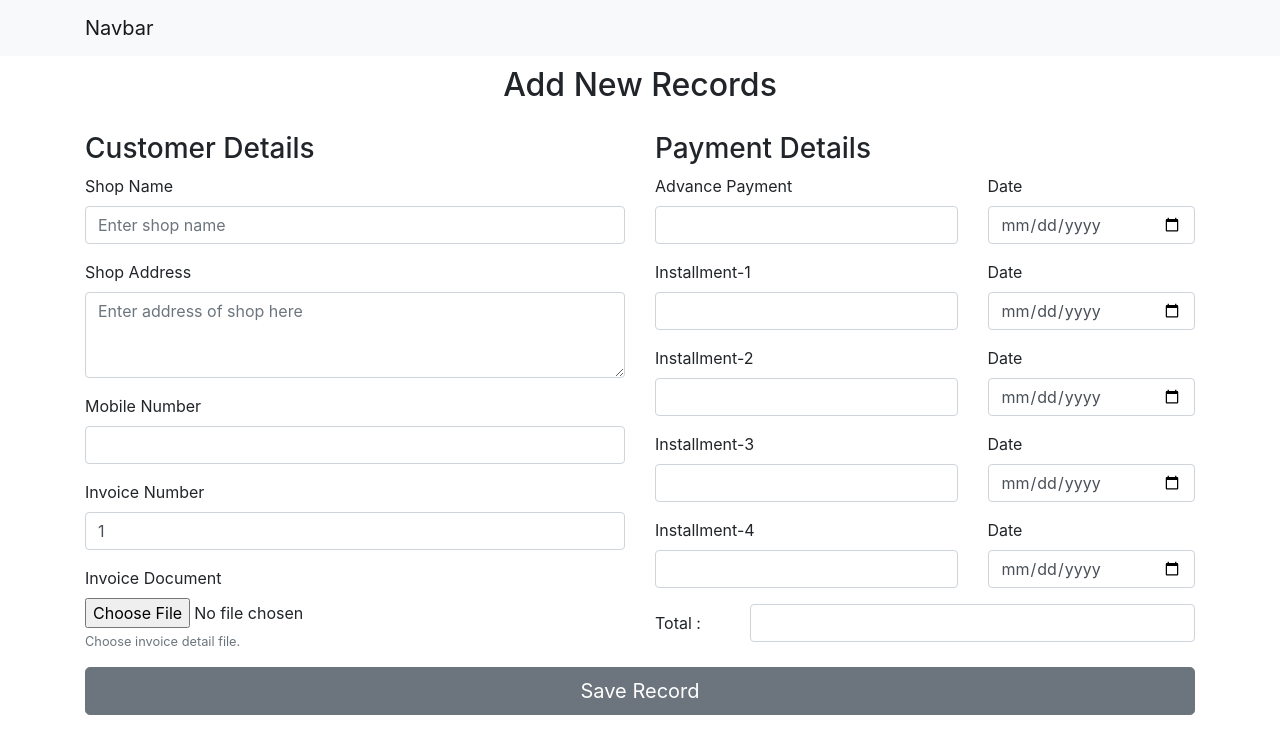
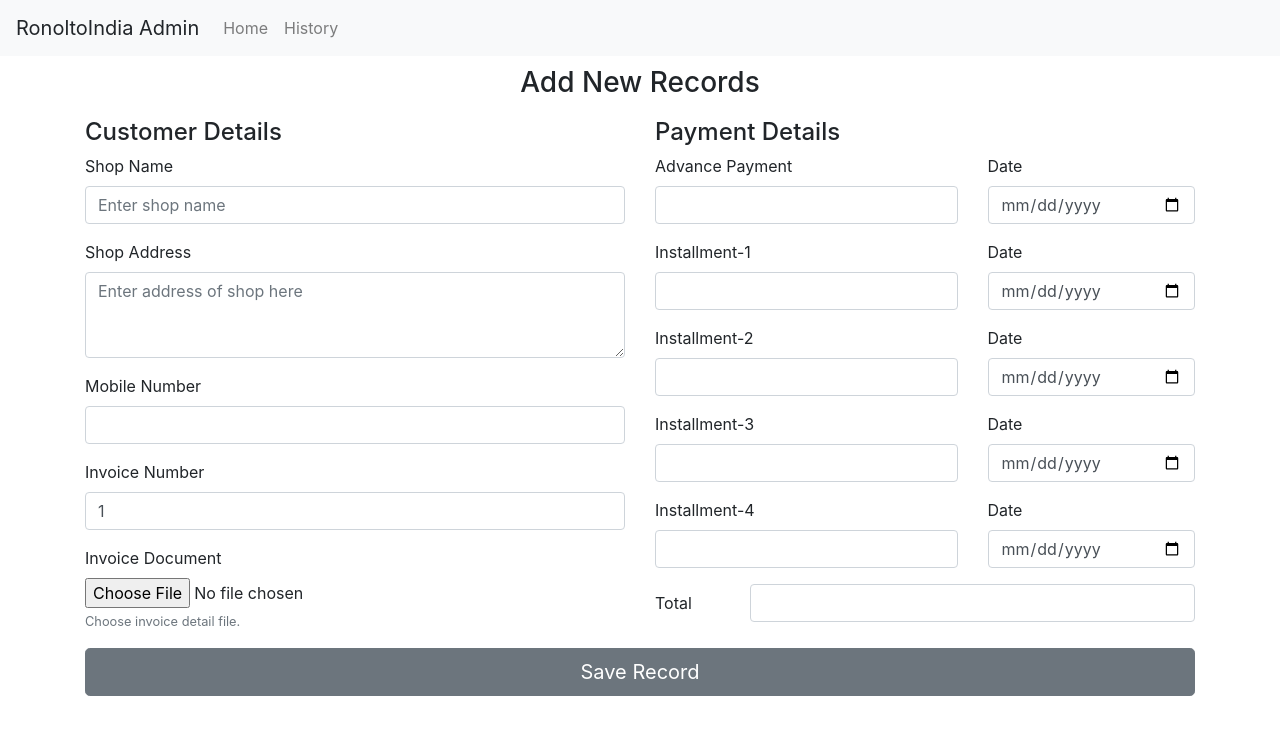
Before and after one commit to rosh777/Manage-My-Records, a PHP site: page / in a window 1280 px wide. Shown: the top 754 px of the page. Run offline with PHP 8.4, Linux system fonts and the light colour scheme.

Commit message:
Data insertion with the help of queries is done. Reading data in tabular form to another page is done. UI improved a bit.

```diff
--- a/dbconnect.php
+++ b/dbconnect.php
@@ -11,6 +11,4 @@
 		die("Error in connection.");
 	}
 
-	echo "Connection established successfully.";
-
 ?>
--- a/index.php
+++ b/index.php
@@ -12,16 +12,26 @@
   </head>
   <body>
     <nav class="navbar navbar-expand-lg navbar-light bg-light">
-      <div class="container">
-        <a class="navbar-brand" href="#">Navbar</a>
-      </div>
+      <a class="navbar-brand">RonoltoIndia Admin</a>
+      <button class="navbar-toggler" type="button" data-toggle="collapse" data-target="#navbarNav" aria-controls="navbarNav" aria-expanded="false" aria-label="Toggle navigation">
+        <span class="navbar-toggler-icon"></span>
+      </button>
+      <div class="collapse navbar-collapse" id="navbarNav">
+        <ul class="navbar-nav">
+          <li>
+            <a class="nav-link" href="index.php">Home</a>
+          </li>
+          <li class="nav-item">
+            <a class="nav-link" href="display.php">History</a>
+          </li>
+        </ul>
     </nav>
     <div class="container">
-      <h2 style="text-align: center; margin-top: 10px;">Add New Records</h2>
+      <h3 style="text-align: center; margin-top: 10px;">Add New Records</h3>
           <form action="insert.php" method="post">
             <div class="row">
                 <div class="col-sm-6">
-                  <h3 style="margin-top: 20px;">Customer Details</h3>
+                  <h4 style="margin-top: 10px;">Customer Details</h4>
                   <div class="form-group">
                     <label for="shop_name">Shop Name</label>
                     <input type="text" name="shop-name" class="form-control" id="shop_name" placeholder="Enter shop name">
@@ -36,7 +46,7 @@
                   </div>
                   <div class="form-group">
                     <label for="invoice_no">Invoice Number</label>
-                      <input class="form-control" name="invoice-no" type="number" value="1" id="invoice_no">
+                      <input class="form-control" name="invoice-no" type="number" min="0" value="1" id="invoice_no">
                   </div>
                   <form>
                   <div class="form-group">
@@ -47,73 +57,73 @@
                 </div>
 
                 <div class="col-sm-6">
-                  <h3  style="margin-top: 20px;">Payment Details</h3>
+                  <h4 style="margin-top: 10px;">Payment Details</h4>
                   <div class="row">
                     <div class="col-sm-7">
                       <div class="form-group">
                         <label for="adv_payment">Advance Payment</label>
-                        <input type="number" name="adv-payment" class="form-control" id="adv_payment" placeholder="">
+                        <input type="number" step="any" min="0" name="adv-payment" class="form-control" id="adv_payment" placeholder="">
                       </div>
                     </div>
                     <div class="col-sm-5">
                       <div class="form-group">
-                        <label for="example-date-input">Date</label>
-                          <input class="form-control" type="date" value="" id="example-date-input">
+                        <label for="adv_date">Date</label>
+                          <input class="form-control" name="adv-date" type="date" value="" id="adv_date">
                       </div>
                     </div>
                     <div class="col-sm-7">
                       <div class="form-group">
-                        <label for="adv_payment">Installment-1</label>
-                        <input type="number" name="adv-payment" class="form-control" id="adv_payment" placeholder="">
+                        <label for="installment_1">Installment-1</label>
+                        <input type="number" step="any" min="0" name="installment-1" class="form-control" id="installment_1" placeholder="">
                       </div>
                     </div>
                     <div class="col-sm-5">
                       <div class="form-group">
-                        <label for="example-date-input">Date</label>
-                          <input class="form-control" type="date" value="" id="example-date-input">
+                        <label for="date_1">Date</label>
+                          <input class="form-control" name="date-1" type="date" value="" id="date_1">
                       </div>
                     </div>
                     <div class="col-sm-7">
                       <div class="form-group">
-                        <label for="adv_payment">Installment-2</label>
-                        <input type="number" name="adv-payment" class="form-control" id="adv_payment" placeholder="">
+                        <label for="installment_2">Installment-2</label>
+                        <input type="number" step="any" min="0" name="installment-2" class="form-control" id="installment_2" placeholder="">
                       </div>
                     </div>
                     <div class="col-sm-5">
                       <div class="form-group">
-                        <label for="example-date-input">Date</label>
-                          <input class="form-control" type="date" value="" id="example-date-input">
+                        <label for="date_2">Date</label>
+                          <input class="form-control" name="date-2" type="date" value="" id="date_2">
                       </div>
                     </div>
                     <div class="col-sm-7">
                       <div class="form-group">
-                        <label for="adv_payment">Installment-3</label>
-                        <input type="number" name="adv-payment" class="form-control" id="adv_payment" placeholder="">
+                        <label for="installment_3">Installment-3</label>
+                        <input type="number" step="any" min="0" name="installment-3" class="form-control" id="installment_3" placeholder="">
                       </div>
                     </div>
                     <div class="col-sm-5">
                       <div class="form-group">
-                        <label for="example-date-input">Date</label>
-                          <input class="form-control" type="date" value="" id="example-date-input">
+                        <label for="date_3">Date</label>
+                          <input class="form-control" name="date-3" type="date" value="" id="date-3">
                       </div>
                     </div>
                     <div class="col-sm-7">
                       <div class="form-group">
-                        <label for="adv_payment">Installment-4</label>
-                        <input type="number" name="adv-payment" class="form-control" id="adv_payment" placeholder="">
+                        <label for="installment_4">Installment-4</label>
+                        <input type="number" step="any" min="0" name="installment-4" class="form-control" id="installment_4" placeholder="">
                       </div>
                     </div>
                     <div class="col-sm-5">
                       <div class="form-group">
-                        <label for="example-date-input">Date</label>
-                          <input class="form-control" type="date" value="" id="example-date-input">
+                        <label for="date_4">Date</label>
+                          <input class="form-control" name="date-4" type="date" value="" id="date_4">
                       </div>
                     </div>
                     <div class="col-sm-12">
                       <div class="form-group row">
-                      <label for="total_payment" class="col-2 col-form-label">Total : </label>
+                      <label for="total_payment" class="col-2 col-form-label">Total</label>
                       <div class="col-10">
-                        <input class="form-control" type="number" id="total_payment">
+                        <input class="form-control" type="" id="total_payment">
                       </div>
                     </div>
                     </div>
```
Also changed, not shown: display.php (added, +63 -0 lines), insert.php (+24 -5 lines), New Text Document.txt (deleted).
